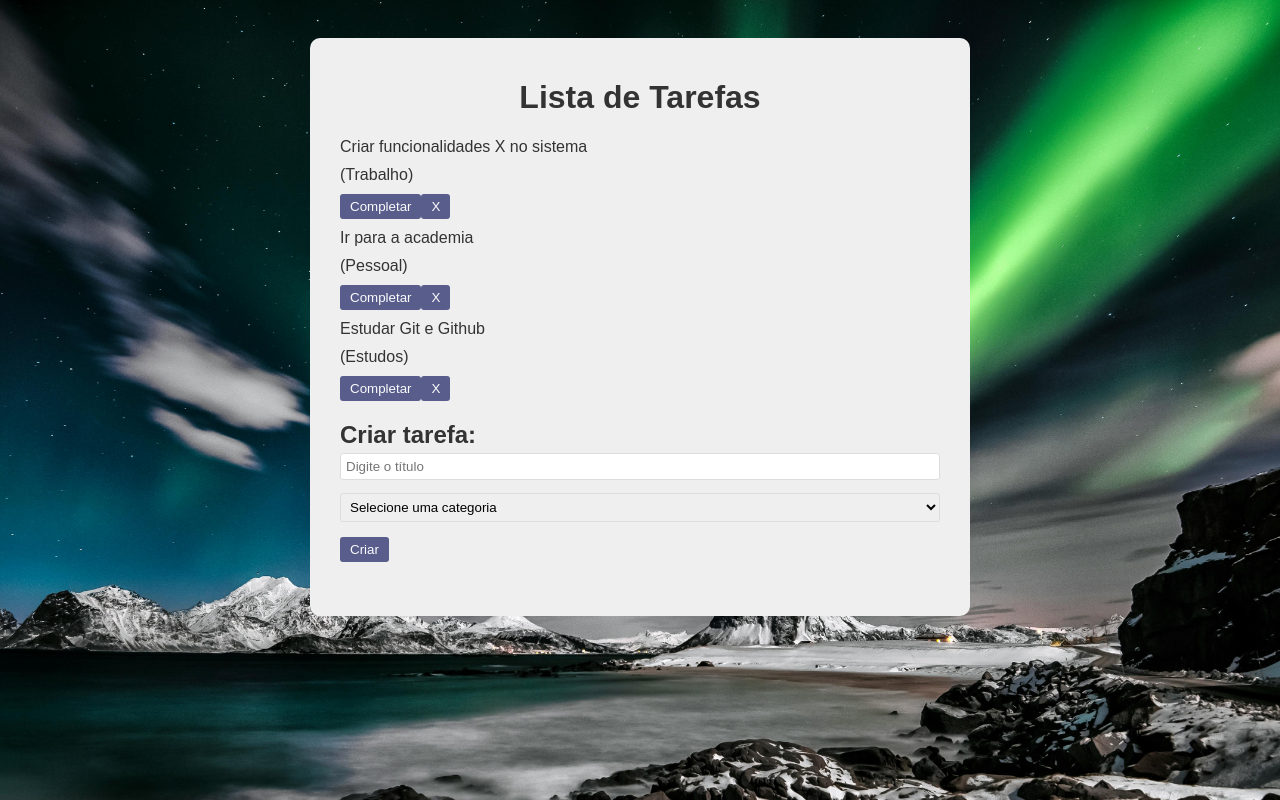
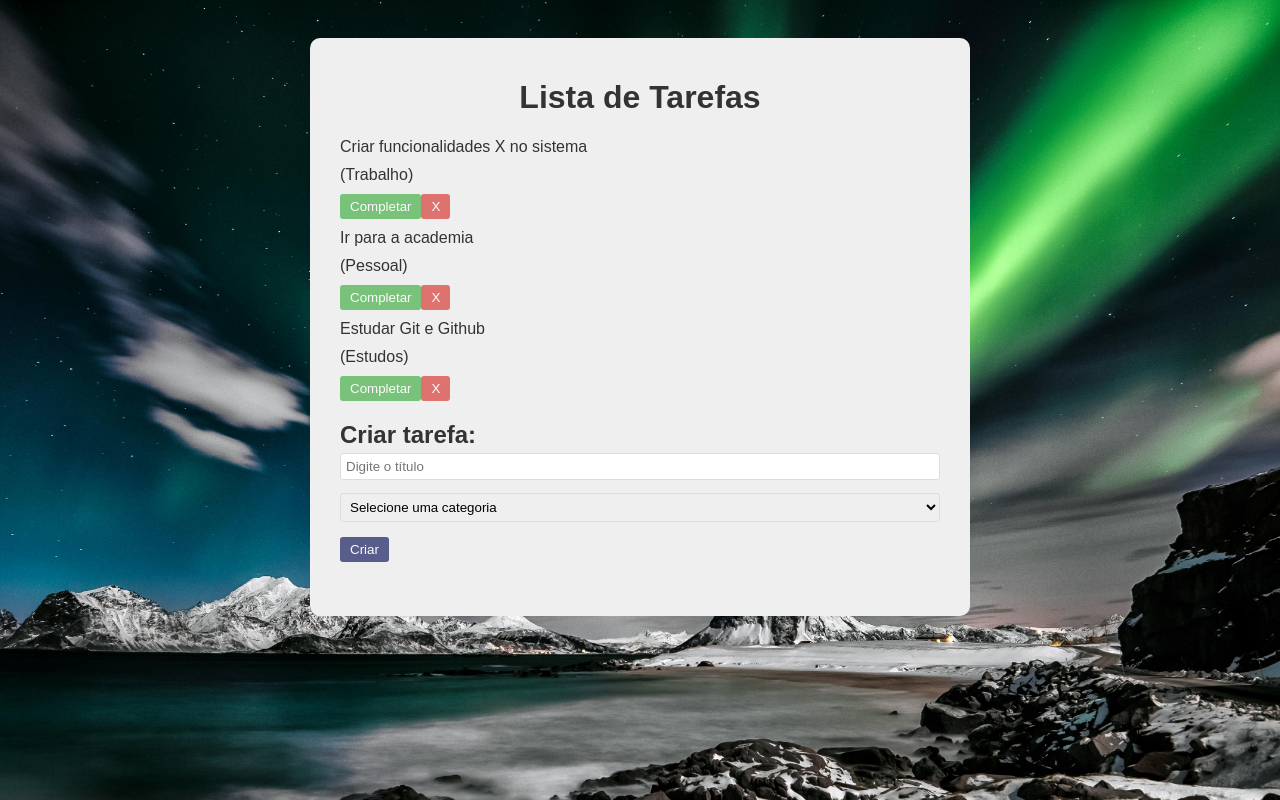
Before and after one commit to devlucasnascimento81/projeto-to-do-list, a React (Vite) app: page / in a window 1280 px wide. Shown: the top 800 px of the page. Built offline with nearby package versions, Linux system fonts and the light colour scheme.

Commit message:
style: estilizar componentes da lista de tarefas

```diff
--- a/src/App.css
+++ b/src/App.css
@@ -47,6 +47,14 @@
   opacity: 1;
 }
 
+.complete {
+  background-color: #5cb85c
+}
+
+.remove {
+  background-color: #d9534f;
+}
+
 .todo-form {
   padding-bottom: 1.5rem;
 }
--- a/src/components/Todo.jsx
+++ b/src/components/Todo.jsx
@@ -8,8 +8,8 @@
             <p className="category">({todo.category})</p>
         </div>
         <div>
-            <button>Completar</button>
-            <button>X</button>
+            <button className="complete">Completar</button>
+            <button className="remove">X</button>
         </div>
     </div>
   )
```
